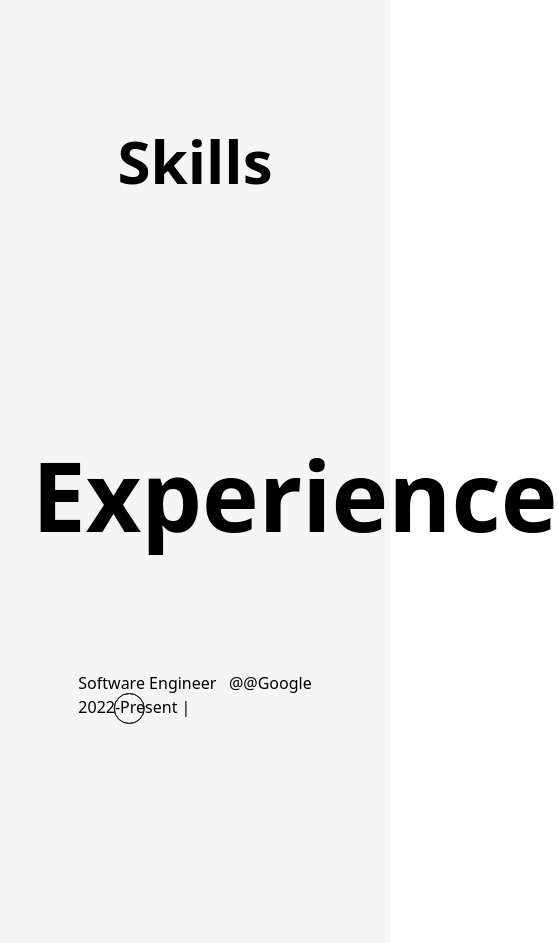
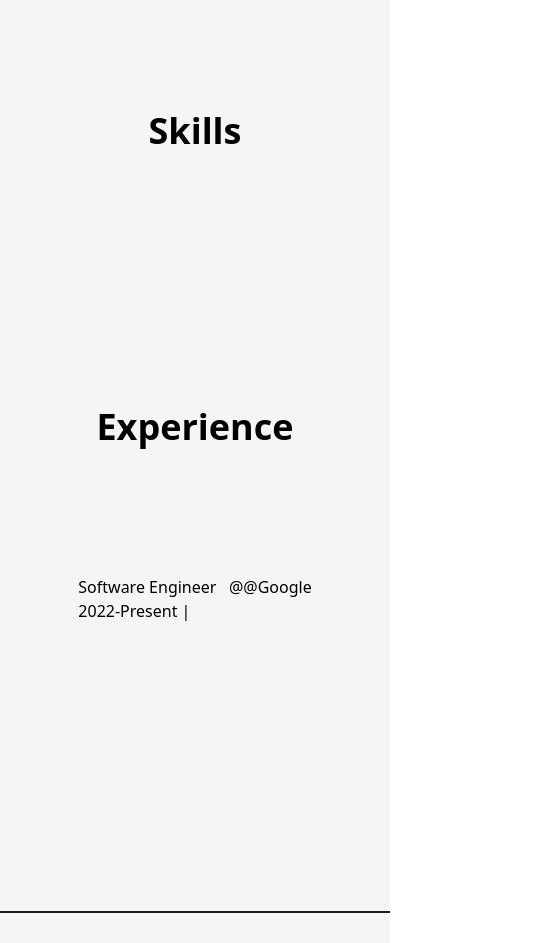
Before and after one commit to Ganeshshit/Coder_ganesh, a Next.js app: page /about in a window 390 px wide. Shown: the part 1645-2588 px from the top of the page, 558 px wide, since content can reach past the window. Built offline with nearby package versions, Linux system fonts and the light colour scheme.

Commit message:
about page font change

```diff
--- a/src/components/Experience.js
+++ b/src/components/Experience.js
@@ -1,35 +1,39 @@
-import React from 'react'
-import LiIcon from './LiIcon'
+import React from "react";
+import LiIcon from "./LiIcon";
 
-const Details=({position,company,companyLink, time ,address,work})=>{
-return(
-    <li className=' my-8 first:mt-0 last: mb-0 w-[60] mx-auto flex flex-col items-center  justify-between '>
-        <LiIcon/>
+const Details = ({ position, company, companyLink, time, address, work }) => {
+  return (
+    <li className="first:mt-0 last: mb-0 w-[60] mx-auto flex flex-col items-center  justify-between ">
       <div>
-            <h3>{position} &nbsp; <a href={companyLink}>@{company}</a></h3>
+        <h3>
+          {position} &nbsp; <a href={companyLink}>@{company}</a>
+        </h3>
         <span>
           {time} | {address}
         </span>
         <p>{work}</p>
       </div>
     </li>
-)
-}
-
+  );
+};
 
 const Experience = () => {
   return (
-    <div className=' my-64'
-
-    >
-        <h2 className=' font-bold text-8xl  mb-32 w-full text-center '>Experience</h2>
-        <div  className='w-[75%] mx-auto relative '>
+    <div className=" my-64">
+      <h2 className=" font-bold text-8xl  mb-32 w-full text-center lg:!text-7xl sm:!text-6xl xs:!text-4xl">
+        Experience
+      </h2>
+      <div className="w-[75%] mx-auto relative ">
         <ul>
-            <Details position={'Software Engineer'} company={ '@Google'} time={'2022-Present'}/>
+          <Details
+            position={"Software Engineer"}
+            company={"@Google"}
+            time={"2022-Present"}
+          />
         </ul>
       </div>
     </div>
-  )
-}
+  );
+};
 
-export default Experience
+export default Experience;
--- a/src/components/LiIcon.js
+++ b/src/components/LiIcon.js
@@ -1,17 +1,30 @@
-import React from 'react'
+import React from "react";
 
 const LiIcon = () => {
   return (
-    <figure className=' absolute  left-0 stroke-orange-900'>
-        <svg width='75' height='75' viewBox='0 0 100 100'>
-            <circle cx='75' cy='50' r='20'  className='stroke-dark stroke-1 fill-none bg-primary'  />
-            <circle cx='75' cy='50' r='20' className=' stroke-dark stroke-1 fill-none' />
-            <circle cx='75' cy='50' r='20' className=' stroke-dark stroke-1 fill-none' />
+    <figure className=" absolute  left-0 stroke-orange-900">
+      <svg width="75" height="75" viewBox="0 0 100 100">
+        <circle
+          cx="75"
+          cy="50"
+          r="20"
+          className="stroke-dark stroke-1 fill-none bg-primary"
+        />
+        <circle
+          cx="75"
+          cy="50"
+          r="20"
+          className=" stroke-dark stroke-1 fill-none"
+        />
+        <circle
+          cx="75"
+          cy="50"
+          r="20"
+          className=" stroke-dark stroke-1 fill-none"
+        />
+      </svg>
+    </figure>
+  );
+};
 
-        </svg>
-
-    </figure>
-  )
-}
-
-export default LiIcon
+export default LiIcon;
--- a/src/components/Skills.js
+++ b/src/components/Skills.js
@@ -27,7 +27,7 @@ const Skill = ({ name, x, y,className }) => {
 const Skills = () => {
     return (
         <>
-            <h2 className='font-bold text-8xl mt-64  w-full text-center md:text-6xl md:mt-32'>Skills</h2>
+            <h2 className='font-bold text-8xl mt-64  w-full text-center md:text-6xl md:mt-32 lg:!text-7xl sm:!text-6xl xs:!text-4xl'>Skills</h2>
             <div className=' w-full flex h-screen relative items-center  justify-center rounded-full bg-circularLight  dark:bg-circularDark md:hidden xl:hidden sm:hidden'>
                 <motion.div className='flex  items-center justify-center rounded-full font-semibold bg-dark text-light  shadow-dark
                 cursor-pointer
--- a/src/pages/about.js
+++ b/src/pages/about.js
@@ -52,11 +52,11 @@ const About = () => {
                         </div>
                         <div className='col-span-3 relative h-max rounded-2xl border-2   border-spacing-9 border-dotted  border-red-300  border-t-amber-200 p-8 w-60 bg-light pb-6 dark:bg-dark dark:border-light xl:col-span-4 md:order-1 md:col-span-8 ml-9'>
                             <div className=' absolute top-0 -right-3 -z-10 w-[102%] h-[103%] rounded-2xl bg-black  dark:bg-light' />
-                            <Image src={AboutPic} alt='ganesh' className=' w-full h-auto rounded-2xl' />
+                            <Image src={AboutPic} alt='ganesh' className=' w-full h-auto rounded-2xl ' />
                         </div>
                         <div className=' col-span-2 flex flex-col items-end justify-between xl:col-span-8 xl:flex-row xl:items-center md:order-3 sm:mt-5 md:mt-5 xl:mt-5'>
                             <div className=' flex flex-col items-end justify-center xl:items-center'>
-                                <span className=' inline-block text-7xl font-bold md:text-6xl sm:text-5xl xs:text-4xl mt-5'>
+                                <span className=' inline-block text-7xl font-bold md:text-6xl sm:text-5xl xs:text-4xl '>
                                     <AnimatedNumbers value={50} />+
                                 </span>
                                 <h2 className=' text-xl font-medium capitalize text-dark/75 xl:text-center md:text-lg sm:text-base xs:text-sm'>satisfied clients</h2>
@@ -76,7 +76,7 @@ const About = () => {
                         </div>
                     </div>
                     <Skills />
-                    <Experience />
+                    <Experience/>
                 </Layout>
             </main>
         </>
```
Also changed, not shown: package.json (line endings or trailing spaces). Lines whose indentation alone changed are shown as unchanged.
